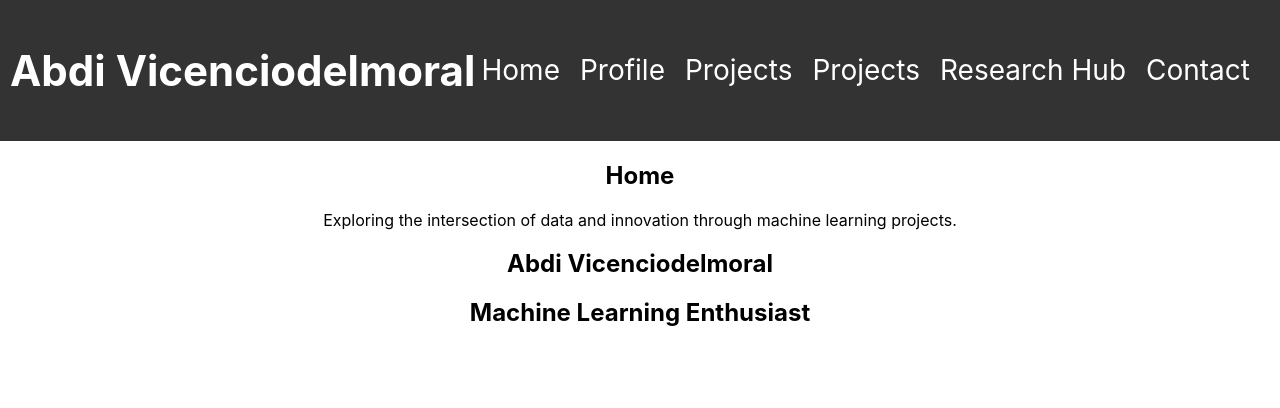
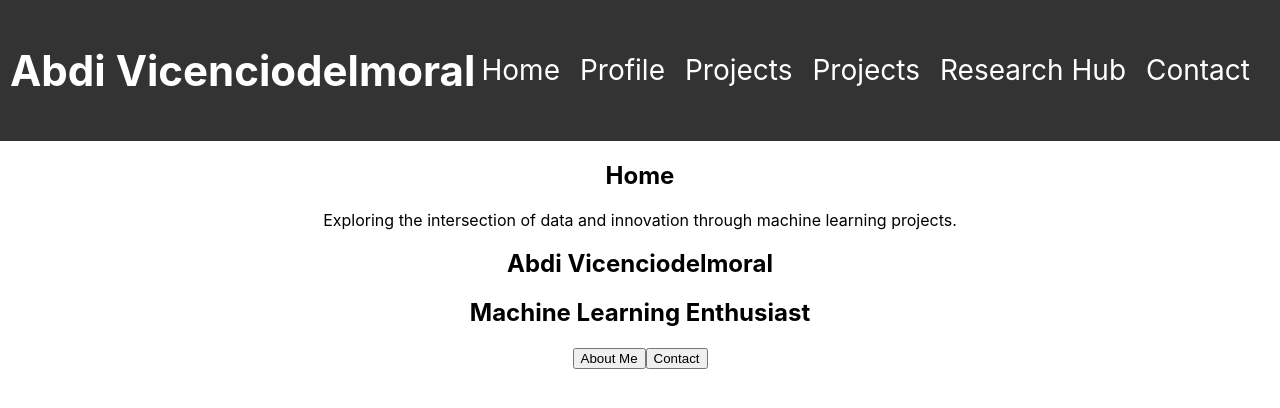
Before and after one commit to AbdiVicenciodelmoral/AbdiVicenciodelmoral.github.io, a React (Create React App) app in the folder my-github-pages-app/: page / in a window 1280 px wide. Shown: the top 408 px of the page. Built offline with nearby package versions, Linux system fonts and the light colour scheme.

Commit message:
Adding Introduction on Home Tab

```diff
--- a/my-github-pages-app/src/App.js
+++ b/my-github-pages-app/src/App.js
@@ -36,6 +36,10 @@ function App(){
         <div className='intro'>
           <h1>Abdi Vicenciodelmoral</h1>
           <h2>Machine Learning Enthusiast</h2>
+          <div className='buttons'>
+            <button onClick={() => handleNavClick('profile')}>About Me</button>
+            <button onClick={() => handleNavClick('contact')}>Contact</button>
+          </div>
         </div>
       </section>
       <section id='profile' style={{display: activeSection === 'profile' ? 'block' : 'none'}}>
```
